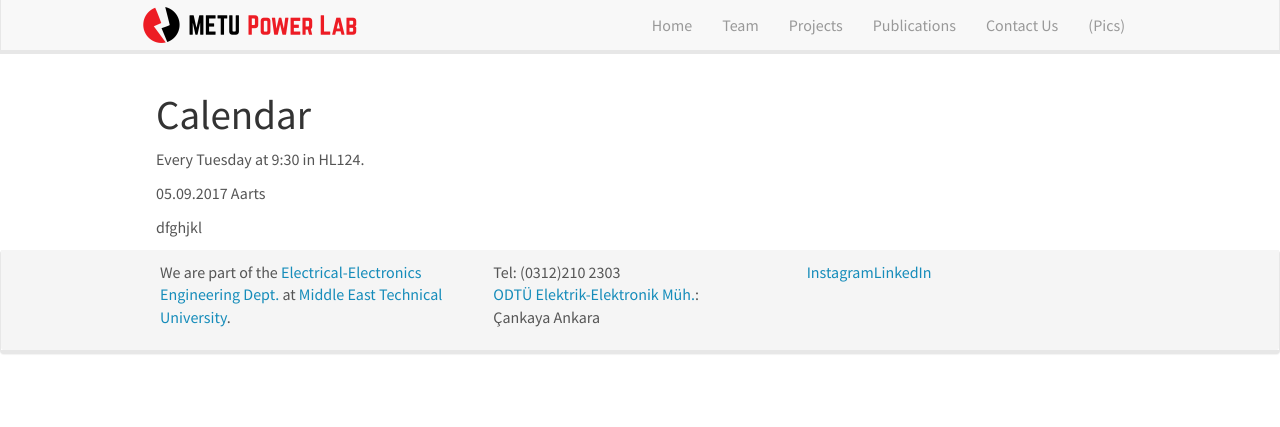
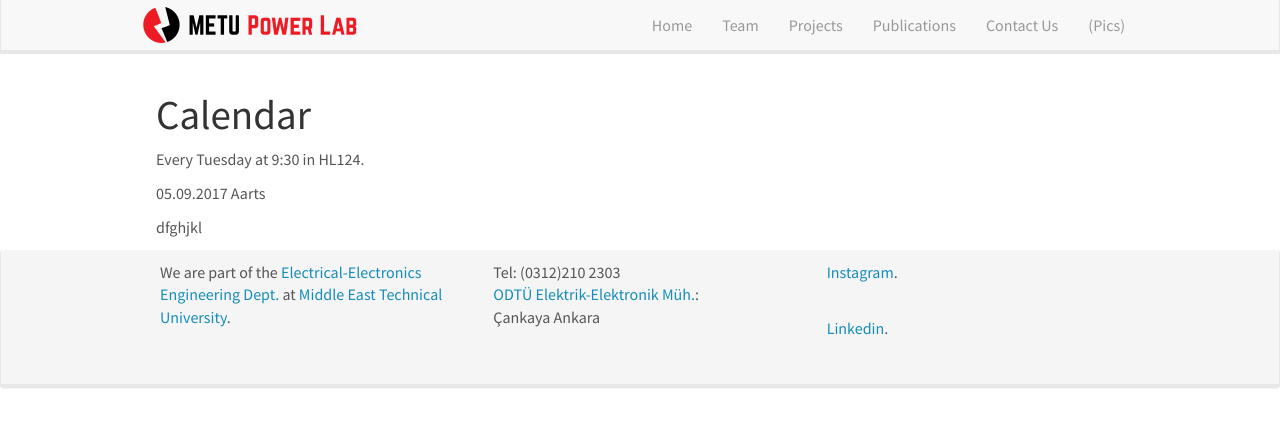
Before and after one commit to odtu/odtu.github.io, a Jekyll site: the page built from _pages/mini_lecture_series.md, in a window 1280 px wide. Shown: the top 427 px of the page. Built offline with Jekyll 4.4.1, drawn with Linux system fonts in a browser that asks for light colours; nearby versions of some CDN libraries; a style sheet for code colours, icons or effects is not loaded.

Commit message:
simple social media

```diff
--- a/_includes/footer.html
+++ b/_includes/footer.html
@@ -15,7 +15,12 @@
 		  Çankaya Ankara<br />
 
 		</div>
-		<div class="socializer a sr-32px sr-squircle-2 sr-opacity sr-icon-dark sr-bg-grey sr-sw-2 sr-pad"><span class="sr-instagram sr-text-in"><a href="https://www.instagram.com/metupowerlab/" target="_blank" title="Instagram"><i class="fa fa-instagram"></i><span class="text">Instagram</span></a></span><span class="sr-linkedin sr-text-in"><a href="linkedin.com/company/metu-power-lab/" target="_blank" title="LinkedIn"><i class="fa fa-linkedin"></i><span class="text">LinkedIn</span></a></span></div>
+
+		<div class="col-sm-4">
+		<a href="https://www.instagram.com/metupowerlab/">Instagram</a>.</p><br />
+		<a href="https://linkedin.com/company/metu-power-lab/">Linkedin</a>.</p><br />
+
+		</div>
 
           </div>
 	</div>
--- a/_includes/head.html
+++ b/_includes/head.html
@@ -5,8 +5,6 @@
   <title>{% if page.title %}{{ page.title | escape }}{% else %}{{ site.title | escape }}{% endif %}</title>
   <meta name="description" content="{% if page.excerpt %}{{ page.excerpt | strip_html | strip_newlines | truncate: 160 }}{% else %}{{ site.description }}{% endif %}">
   <link rel="stylesheet" href="{{ "/css/main.css" | prepend: site.baseurl | prepend: site.url}}">
-  <link rel="stylesheet" href="{{ "https://maxcdn.bootstrapcdn.com/font-awesome/4.7.0/css/font-awesome.min.cs"}}">
-  <link rel="stylesheet" href="{{ "https://cdn.rawgit.com/vaakash/socializer/80391a50/css/socializer.min.css"}}">
   <link rel="canonical" href="{{ page.url | replace:'index.html','' | prepend: site.baseurl | prepend: site.url }}">
   <link rel="shortcut icon" type ="image/x-icon" href="{{ site.url }}{{ site.baseurl }}/images/favicon.png">
 
```
